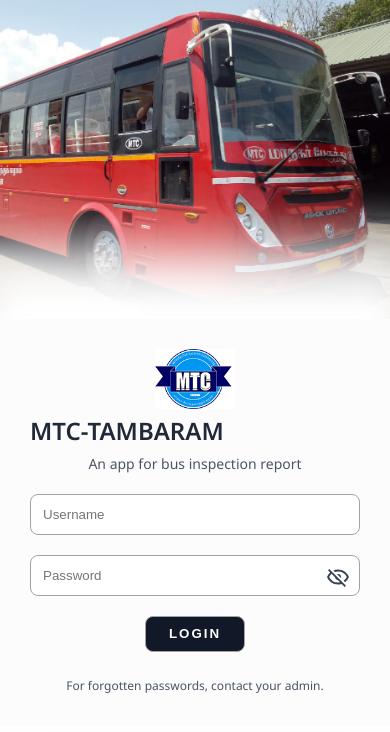
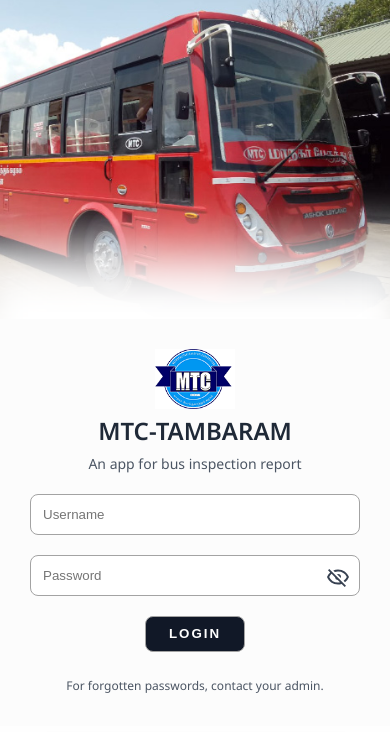
Before and after one commit to Swathyvarushini/MtcReact, a React (Create React App) app: page / in a window 390 px wide. Shown: the top 732 px of the page. Built offline with nearby package versions, Linux system fonts and the light colour scheme.

Commit message:
style changes

```diff
--- a/src/assets/css/index.css
+++ b/src/assets/css/index.css
@@ -971,7 +971,9 @@
   .scanner-container {
     gap: 10px;
   }
-
+  .login__title{
+    text-align: center;
+  }
   .scanner__title {
     text-align: center;
     font-size: 18px;
@@ -983,9 +985,9 @@
 
   /* Scanner */
   .video-scanner {
-    width: 400px;
+    width: 800px;
     height: 400px;
-    max-width: 600px;
+    max-width: 1000px;
     max-height: 600px;
 
     display: block;
```
